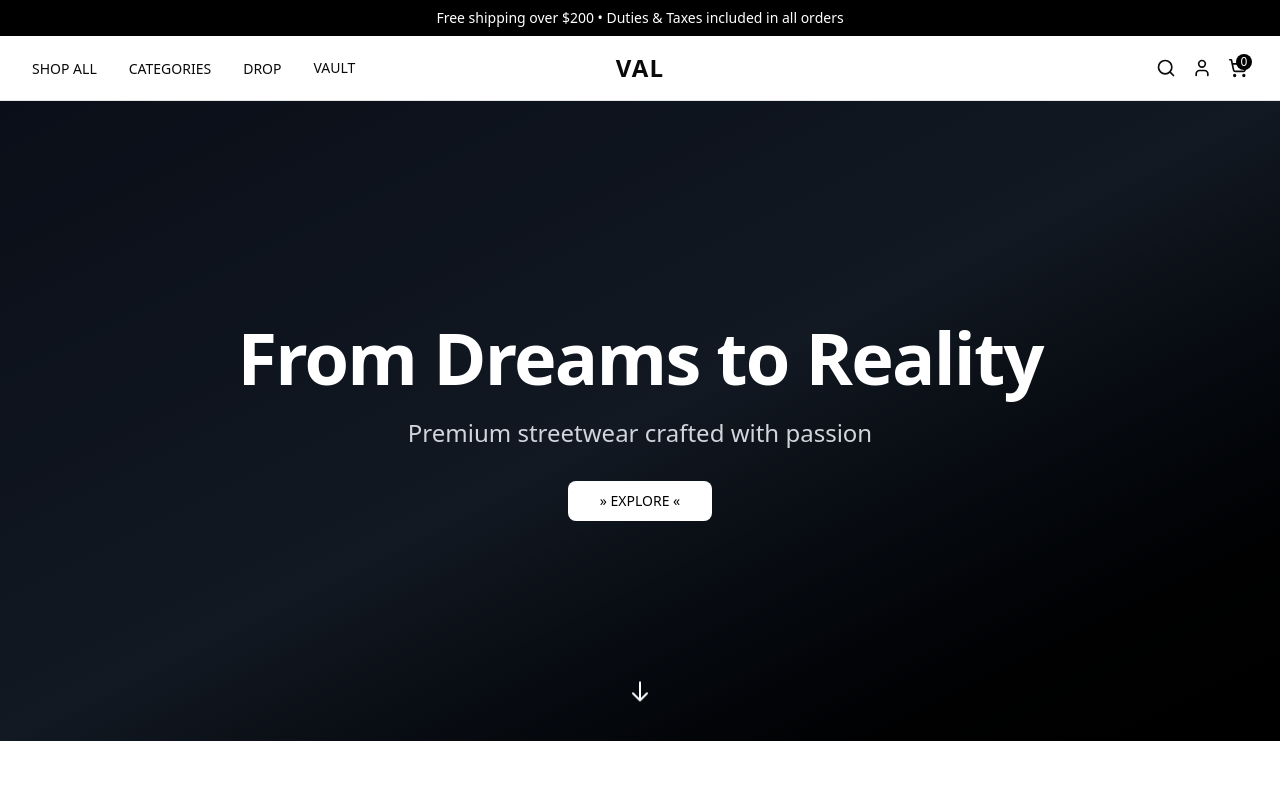
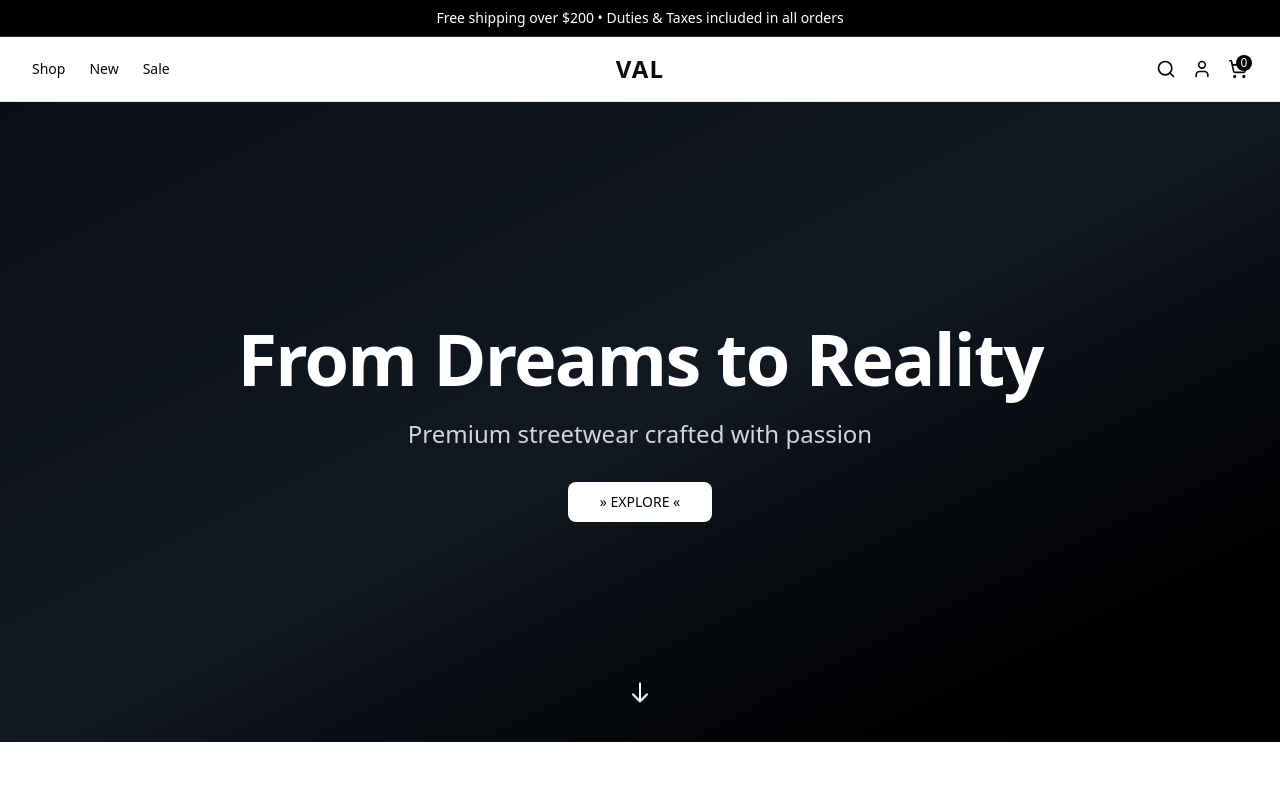
Before and after one commit to seifXXII/val-store, a Next.js app: page / in a window 1280 px wide. Shown: the top 800 px of the page. Built offline with nearby package versions, Linux system fonts and the light colour scheme; what @trpc/react-query would draw is missing.

Commit message:
Simplify navbar with centered logo and clean borders

```diff
--- a/src/components/layout/Navbar.tsx
+++ b/src/components/layout/Navbar.tsx
@@ -10,51 +10,45 @@ export function Navbar() {
   return (
     <>
       {/* Announcement Bar */}
-      <div className="bg-black text-white text-center py-2 text-sm">
+      <div className="bg-black text-white text-center py-2 text-sm border-b border-gray-800">
         <p>Free shipping over $200 • Duties & Taxes included in all orders</p>
       </div>
 
       {/* Main Navbar */}
       <nav className="border-b bg-white sticky top-0 z-50">
         <div className="max-w-7xl mx-auto px-4 sm:px-6 lg:px-8">
-          <div className="flex items-center justify-between h-16">
-            {/* Left: Navigation Links (like Shihiko) */}
-            <div className="hidden md:flex items-center gap-8">
-              <div className="relative group">
-                <button className="text-sm font-medium hover:text-gray-600 transition-colors uppercase">
-                  Shop All
-                </button>
-              </div>
-
-              <div className="relative group">
-                <button className="text-sm font-medium hover:text-gray-600 transition-colors uppercase">
-                  Categories
-                </button>
-              </div>
-
-              <div className="relative group">
-                <button className="text-sm font-medium hover:text-gray-600 transition-colors uppercase">
-                  Drop
-                </button>
-              </div>
-
+          <div className="flex items-center justify-between h-16 relative">
+            {/* Left: Navigation */}
+            <div className="hidden md:flex items-center gap-6">
               <Link
-                href="/collections/vault"
-                className="text-sm font-medium hover:text-gray-600 transition-colors uppercase"
+                href="/collections/all"
+                className="text-sm font-medium hover:text-gray-600 transition-colors"
               >
-                Vault
+                Shop
+              </Link>
+              <Link
+                href="/collections/new"
+                className="text-sm font-medium hover:text-gray-600 transition-colors"
+              >
+                New
+              </Link>
+              <Link
+                href="/collections/sale"
+                className="text-sm font-medium hover:text-gray-600 transition-colors"
+              >
+                Sale
               </Link>
             </div>
 
-            {/* Center: Logo */}
+            {/* Center: Logo (Absolutely centered like Shihiko) */}
             <Link
               href="/"
-              className="text-2xl font-bold tracking-wider absolute left-1/2 transform -translate-x-1/2"
+              className="absolute left-1/2 top-1/2 transform -translate-x-1/2 -translate-y-1/2 text-2xl font-bold tracking-wider"
             >
               VAL
             </Link>
 
-            {/* Right: Utility Icons (like Shihiko) */}
+            {/* Right: Icons */}
             <div className="flex items-center gap-4">
               <button className="hover:text-gray-600 transition-colors">
                 <Search className="h-5 w-5" />
@@ -78,7 +72,7 @@ export function Navbar() {
 
             {/* Mobile menu button */}
             <button
-              className="md:hidden absolute left-4"
+              className="md:hidden absolute left-0"
               onClick={() => setIsMobileMenuOpen(!isMobileMenuOpen)}
             >
               {isMobileMenuOpen ? (
@@ -96,27 +90,21 @@ export function Navbar() {
             <div className="px-4 py-4 space-y-3">
               <Link
                 href="/collections/all"
-                className="block text-sm font-medium py-2 uppercase"
+                className="block text-sm font-medium py-2"
               >
-                Shop All
+                Shop
               </Link>
               <Link
-                href="/collections/categories"
-                className="block text-sm font-medium py-2 uppercase"
+                href="/collections/new"
+                className="block text-sm font-medium py-2"
               >
-                Categories
+                New
               </Link>
               <Link
-                href="/collections/drop"
-                className="block text-sm font-medium py-2 uppercase"
+                href="/collections/sale"
+                className="block text-sm font-medium py-2"
               >
-                Drop
-              </Link>
-              <Link
-                href="/collections/vault"
-                className="block text-sm font-medium py-2 uppercase"
-              >
-                Vault
+                Sale
               </Link>
             </div>
           </div>
```
